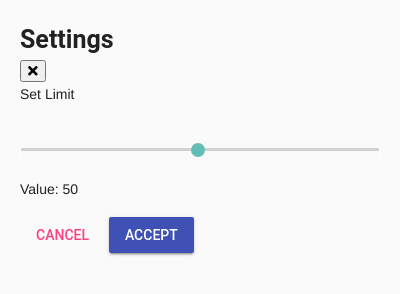
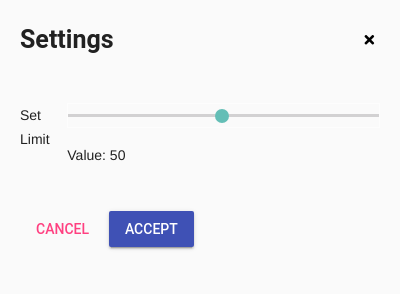
Before and after one commit to AcmeGamers/Battery-Informer-v1, an Electron app: page app/settings.html in a window 400 px wide. Drawn offline with Linux system fonts and the light colour scheme.

Commit message:
Update settings.html

```diff
--- a/app/settings.html
+++ b/app/settings.html
@@ -16,14 +16,20 @@
     <link rel="stylesheet" href="styles.css" />
   </head>
   <body style="background: #fafafa">
-    <div>
+    <div
+      style="display: flex; flex-direction: row; justify-content: space-between"
+    >
       <h3>Settings</h3>
-      <button id="close-btn" onclick="window.close()">
+      <button
+        id="close-btn"
+        style="background: none; border: none; cursor: pointer"
+        onclick="window.close()"
+      >
         <i class="fas fa-times"></i>
       </button>
     </div>
 
-    <div>
+    <div style="display: flex; margin: 2rem 0; align-items: center">
       <p>Set Limit</p>
       <!-- Default Slider -->
 
```
